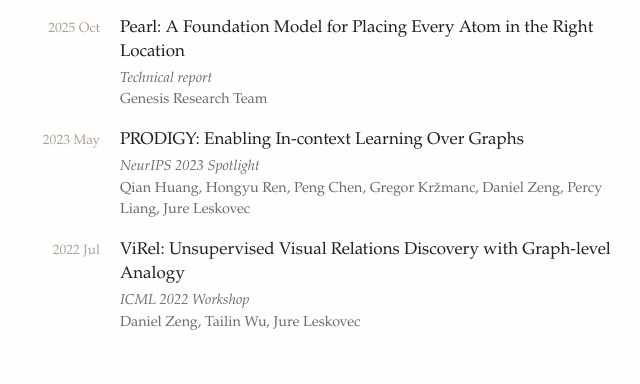
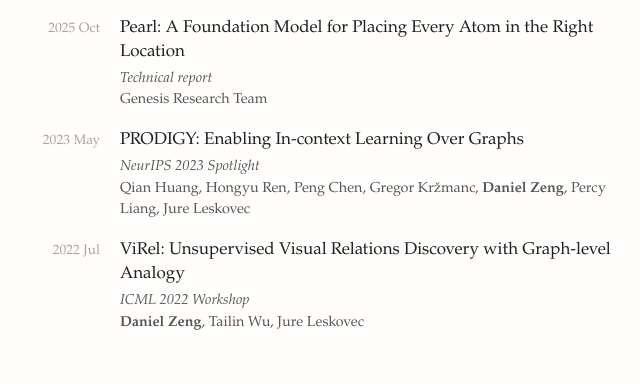
Before and after one commit to daniel-zeng/daniel-zeng.github.io, an Astro site: page / in a window 1280 px wide. Shown: the part 606-990 px from the top of the page, 324-964 px from the left. Built offline with nearby package versions, Linux system fonts and the light colour scheme; Astro itself is replaced by a stand-in of ours.

Commit message:
Pubs meta darker (#565656), bold Daniel Zeng in author lists

```diff
--- a/src/styles/global.css
+++ b/src/styles/global.css
@@ -29,6 +29,7 @@
   --bg: #fffefc;
   --text: #1f1f1f;
   --gray: #6b6b6b;
+  --meta: #565656;
   --mid: #8d877e;
   --light: #a8a39c;
   --underline: #cfc9c1;
@@ -39,6 +40,7 @@
     --bg: #181715;
     --text: #ece9e4;
     --gray: #a39e97;
+    --meta: #b8b3ac;
     --mid: #8b857d;
     --light: #6f6a64;
     --underline: #44403a;
@@ -184,18 +186,18 @@
   font-size: 0.9rem;
   line-height: 1.5;
   font-style: italic;
-  color: var(--gray);
+  color: var(--meta);
 }
 
 .pubs .meta {
   margin-top: 0.05rem;
   font-size: 0.9rem;
   line-height: 1.5;
-  color: var(--gray);
+  color: var(--meta);
 }
 
 .pubs .meta .me {
-  font-weight: 500;
+  font-weight: 700;
 }
 
 .muted {
```
